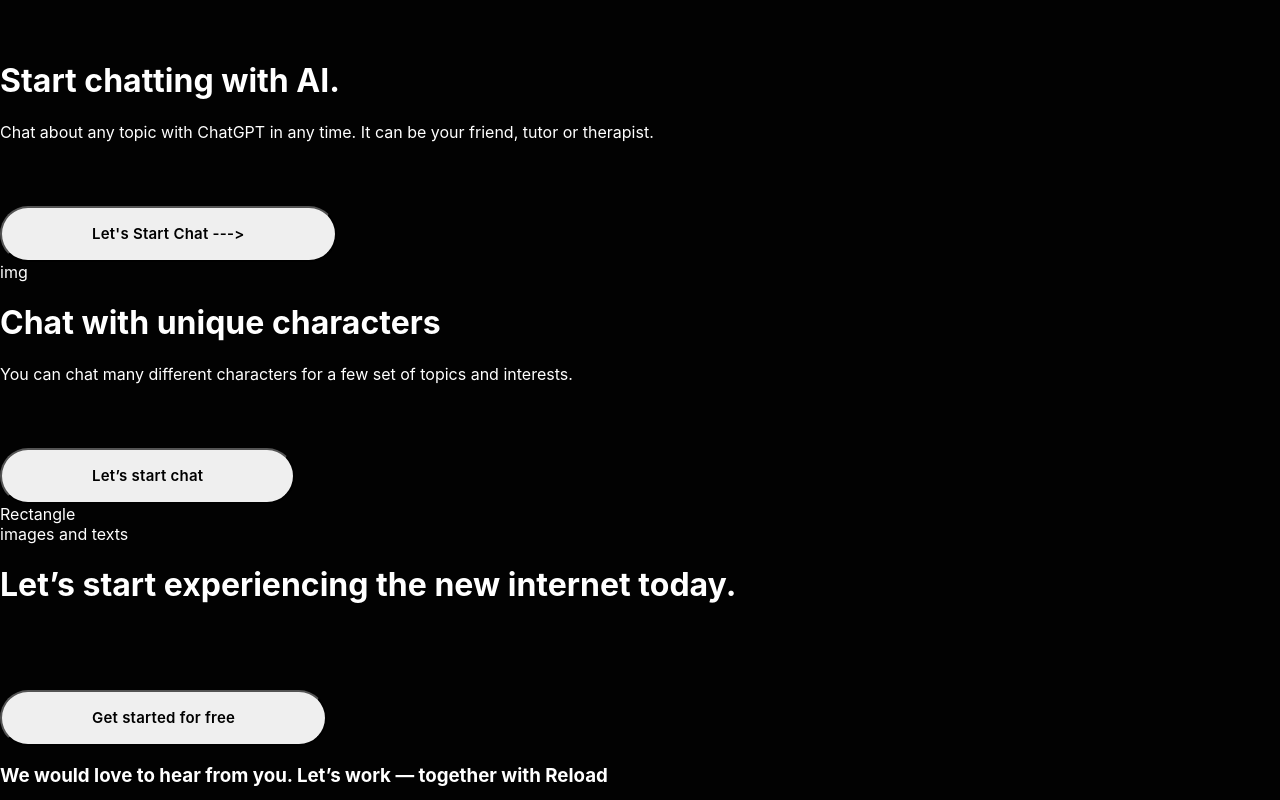
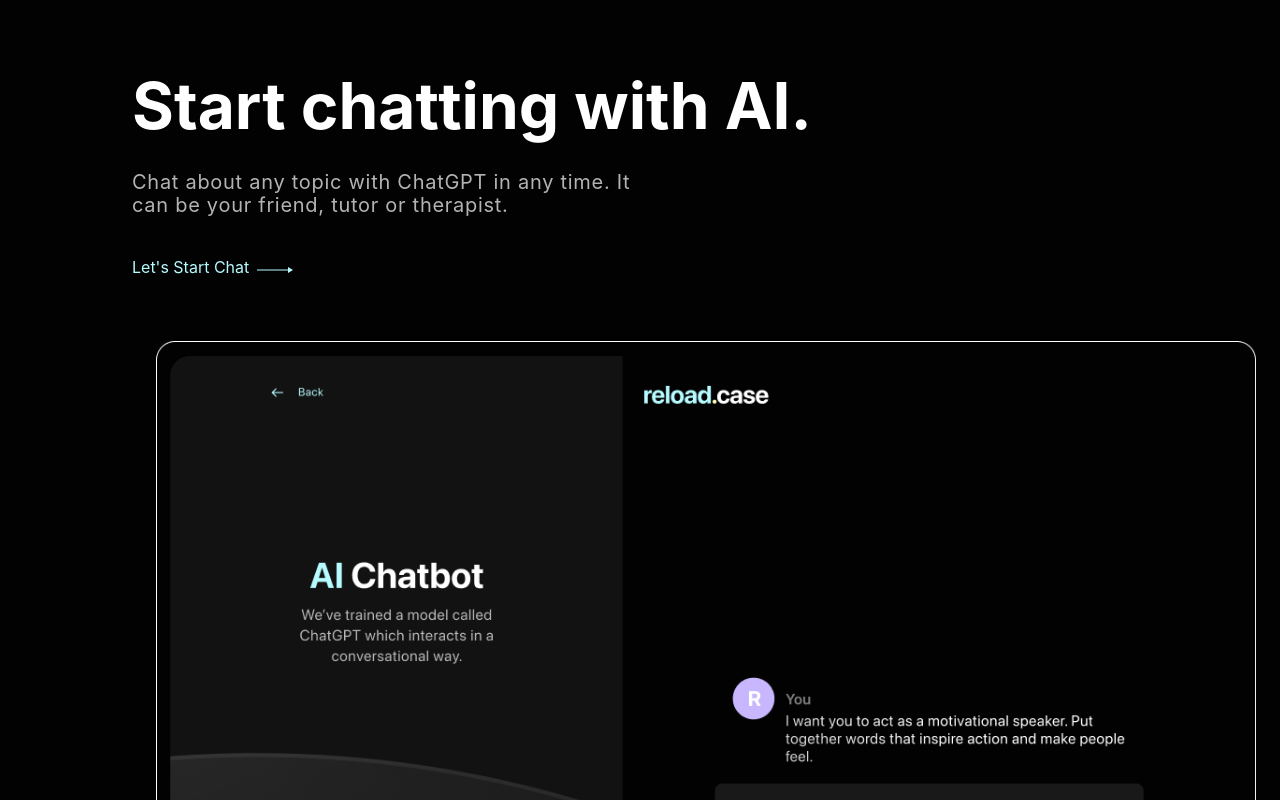
Before and after one commit to Enesmerdane/reload-case-study, a React (Create React App) app: page / in a window 1280 px wide. Shown: the part 760-1560 px from the top of the page. Built offline with nearby package versions, Linux system fonts and the light colour scheme.

Commit message:
section2 created
section2 created

```diff
--- a/src/components/homePageButton/index.tsx
+++ b/src/components/homePageButton/index.tsx
@@ -16,7 +16,7 @@
     const buttonStyle = { backgroundColor: buttonColor, ...styles };
 
     return (
-        <button style={buttonStyle} onClick={props.onclick}>
+        <button className={styles.button} onClick={props.onclick}>
             {props.text}
         </button>
     );
--- a/src/components/homePageButton/styles.module.css
+++ b/src/components/homePageButton/styles.module.css
@@ -1,4 +1,4 @@
-button {
+.button {
     height: 3.5rem;
     padding: 0rem 5.625rem;
     border-radius: 3.75rem;
--- a/src/pages/home/index.tsx
+++ b/src/pages/home/index.tsx
@@ -1,5 +1,9 @@
 import styles from "./styles.module.css";
 import Logo from "../../utils/logo";
+import Vector from "../../utils/vector";
+import ChatImage from "../../utils/chat_image";
+
+import { Link } from "react-router-dom";
 
 import Button, { buttonColorEnum } from "../../components/homePageButton";
 
@@ -23,14 +27,19 @@
                     }}
                 />
             </div>
-            <div className="section2" id="section2">
-                <h1>Start chatting with AI.</h1>
-                <div>
+            <div className={styles.section2} id="section2">
+                <div className={styles.section2__heading}>
+                    Start chatting with AI.
+                </div>
+                <div className={styles.section2__description}>
                     Chat about any topic with ChatGPT in any time. It can be
                     your friend, tutor or therapist.
                 </div>
-                <button>Let's Start Chat ---{`>`}</button>
-                <div>img</div>
+                <Link to="/chat" className={styles.section2__link}>
+                    Let's Start Chat
+                    <Vector classname={styles.section2__link_vector} />
+                </Link>
+                <ChatImage classname={styles.section2__chat_img}/>
             </div>
             <div className="section3">
                 <div>
--- a/src/pages/home/styles.module.css
+++ b/src/pages/home/styles.module.css
@@ -40,3 +40,45 @@
     line-height: 1.4375rem; /* 115% */
     letter-spacing: 0.045rem;
 }
+
+.section2 {
+    padding-left: 8.25rem;
+    padding-top: 2rem;
+}
+
+.section2__heading {
+    font-size: 4rem;
+    font-weight: 700;
+    text-align: left;
+    line-height: 4.1875rem;
+}
+
+.section2__description {
+    color: rgba(255, 255, 255, 0.70);
+    text-align: left;
+    font-size: 1.25rem;
+    font-style: normal;
+    font-weight: 400;
+    width: 500px;
+    margin-top: 2rem;
+    margin-bottom: 2.5rem;
+    line-height: 1.4375rem; /* 115% */
+    letter-spacing: 0.045rem;
+}
+
+.section2__link {
+    text-decoration: none;
+    display: block;
+    color: #B6FBFF;
+    margin-bottom: 4rem;
+}
+
+.section2__link_vector {
+    margin-left: 0.5rem;
+}
+
+.section2__chat_img {
+    display:block;
+    margin:auto;
+    width: 1100px;
+}
--- /dev/null
+++ b/src/utils/chat_image.tsx
@@ -0,0 +1,12 @@
+import React from "react";
+import ChatImage from "../assets/section2_chat_image.png";
+
+interface ImageProps {
+    classname?: string;
+    altText?: string;
+}
+function Chat_image(props: ImageProps) {
+    return <img src={ChatImage} alt={props.altText} className={props.classname} />;
+}
+
+export default Chat_image;
--- /dev/null
+++ b/src/utils/vector.tsx
@@ -0,0 +1,13 @@
+import React from "react";
+
+import VectorSVG from "../assets/vector_1.svg";
+
+interface VectorProps {
+    classname?: string;
+}
+
+function Vector(props: VectorProps) {
+    return <img src={VectorSVG} className={props.classname} />;
+}
+
+export default Vector;
```
Also changed, not shown: globals.d.ts (+7 -1 lines), src/assets/section2_chat_image.png (added), src/assets/vector_1.svg (added).
